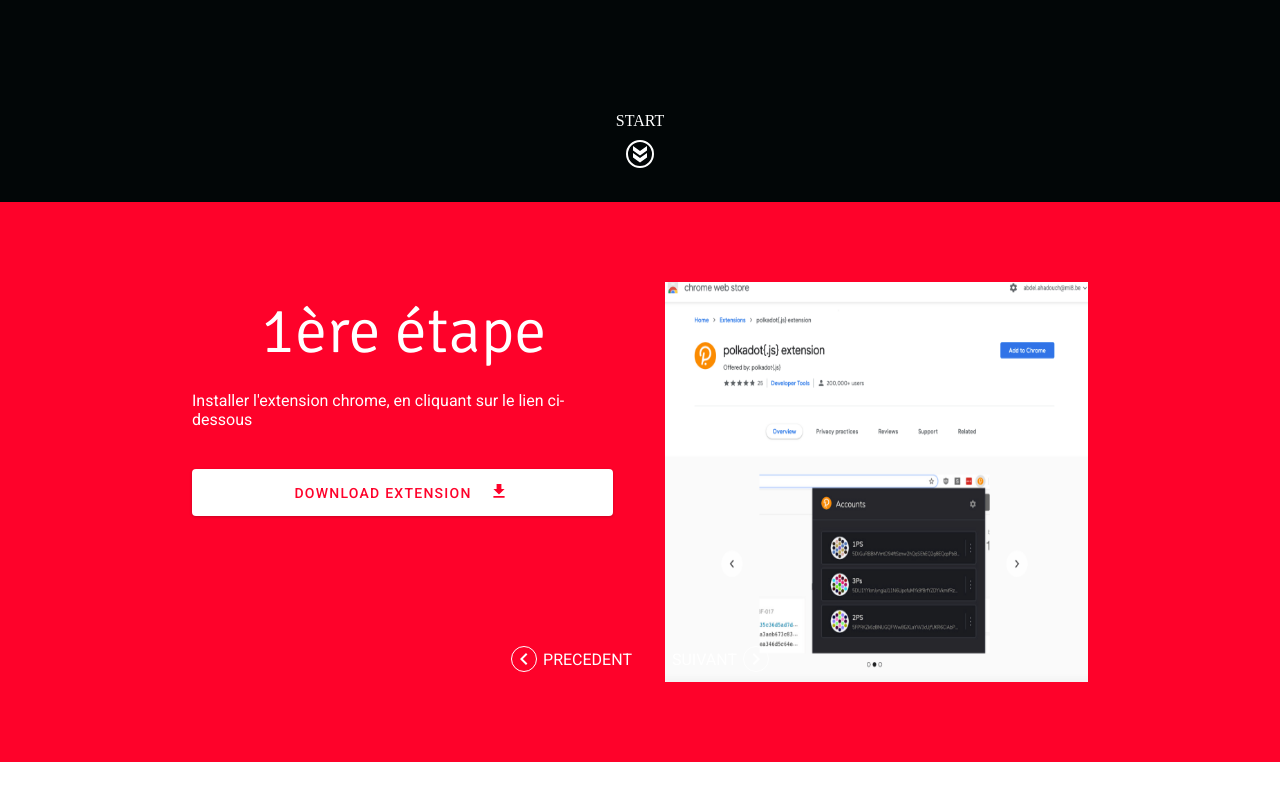
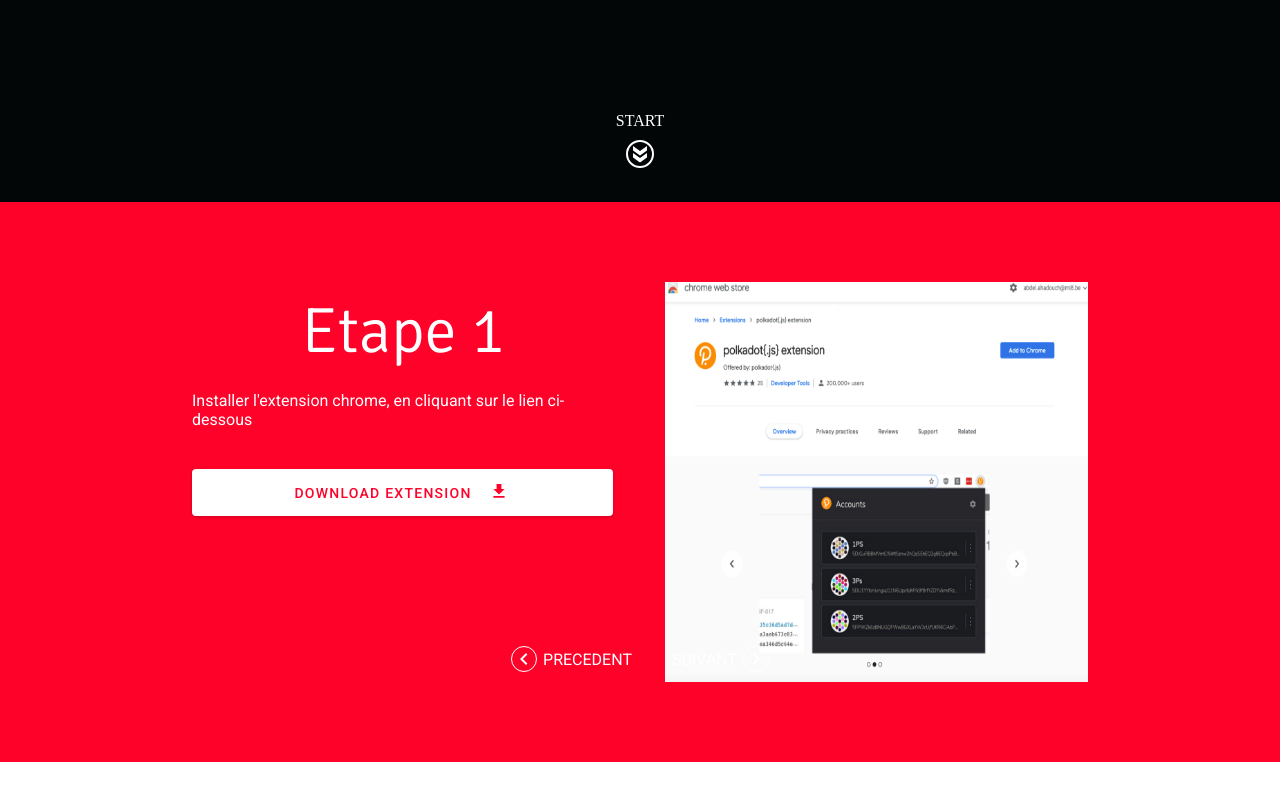
Before and after one commit to WalChain/testnet.github.io, a React (Create React App) app: page /instructions in a window 1280 px wide. Shown: the part 627-1427 px from the top of the page. Built offline with nearby package versions, Linux system fonts and the light colour scheme.

Commit message:
instructions page semi-done

```diff
--- a/src/components/Instructions/GetStarted/Content/Content.jsx
+++ b/src/components/Instructions/GetStarted/Content/Content.jsx
@@ -2,13 +2,13 @@
 import DownloadIcon from '@mui/icons-material/Download';
 import step1 from '../../../../assets/Instructions/step1.png';
 
-const Content = () => {
+const Content = ({ number }) => {
   return (
     <div className={styles.container}>
       <div className={styles['center-block']}>
         <div className={styles['left-side']}>
           <div className={styles.content}>
-            <div className={styles.title}>1ère étape</div>
+            <div className={styles.title}>Etape {number}</div>
             <div className={styles.paragraph}>
               Installer l&apos;extension chrome, en cliquant sur le lien
               ci-dessous
```
